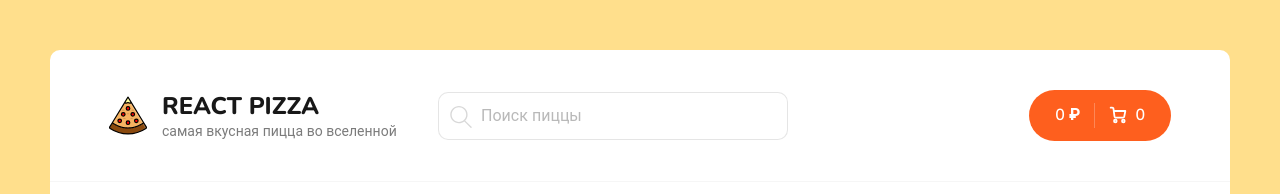
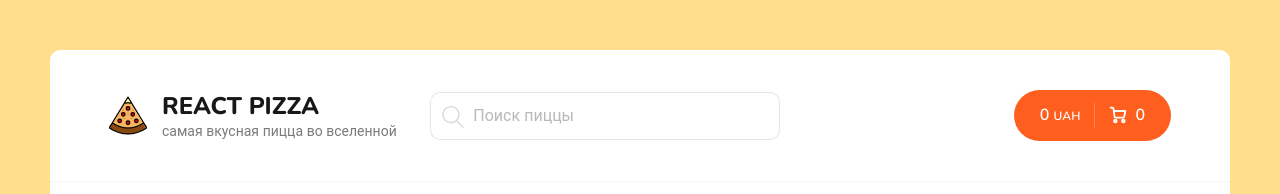
Before and after one commit to Svyat0y/pizza, a React (Create React App) app: page / in a window 1280 px wide. Shown: the top 194 px of the page. Built offline with nearby package versions, Linux system fonts and the light colour scheme; no server answers.

Commit message:
refactoring

```diff
--- a/src/components/CartItem.tsx
+++ b/src/components/CartItem.tsx
@@ -54,7 +54,7 @@ const CartItem: React.FC<ICartItem> = ({ id, name, type, price, size, count, ima
 				</div>
 			</div>
 			<div className="cart__item-price">
-				<b>{ price * count } ₽</b>
+				<b>{ price * count } <span style={ { fontSize: '12px' } }>UAH</span></b>
 			</div>
 			<div onClick={ onRemoveItem } className="cart__item-remove">
 				<div className="button button--outline button--circle">
--- a/src/components/Header.tsx
+++ b/src/components/Header.tsx
@@ -53,7 +53,7 @@ const Header: React.FC = () => {
 					location.pathname !== '/cart' &&
 					<div className="header__cart">
 						<Link to={ '/cart' } className="button button--cart">
-							<span>{ totalPrice } ₽</span>
+							<span>{ totalPrice } <span style={ { fontSize: '12px' } }>UAH</span></span>
 							<div className="button__delimiter"></div>
 							<svg
 								width="18"
--- a/src/components/PizzaBlock.tsx
+++ b/src/components/PizzaBlock.tsx
@@ -74,7 +74,7 @@ const PizzaBlock: React.FC<PizzaBlockProps> = ({ id, name, imageUrl, price, size
 					</ul>
 				</div>
 				<div className="pizza-block__bottom">
-					<div className="pizza-block__price">от { price } ₽</div>
+					<div className="pizza-block__price">от { price } <span style={ { fontSize: '12px' } }>UAH</span></div>
 					<div onClick={ addToCart } className="button button--outline button--add">
 						<svg
 							width="12"
--- a/src/pages/Cart.tsx
+++ b/src/pages/Cart.tsx
@@ -64,7 +64,7 @@ const Cart: React.FC = () => {
 				<div className="cart__bottom">
 					<div className="cart__bottom-details">
 						<span> Всего пицц: <b>{ totalCount } шт.</b> </span>
-						<span> Сумма заказа: <b>{ totalPrice } ₽</b> </span>
+						<span> Сумма заказа: <b>{ totalPrice } <span style={ { fontSize: '12px' } }>UAH</span></b> </span>
 					</div>
 					<div className="cart__bottom-buttons">
 						<Link to="/" className="button button--outline button--add go-back-btn">
```
